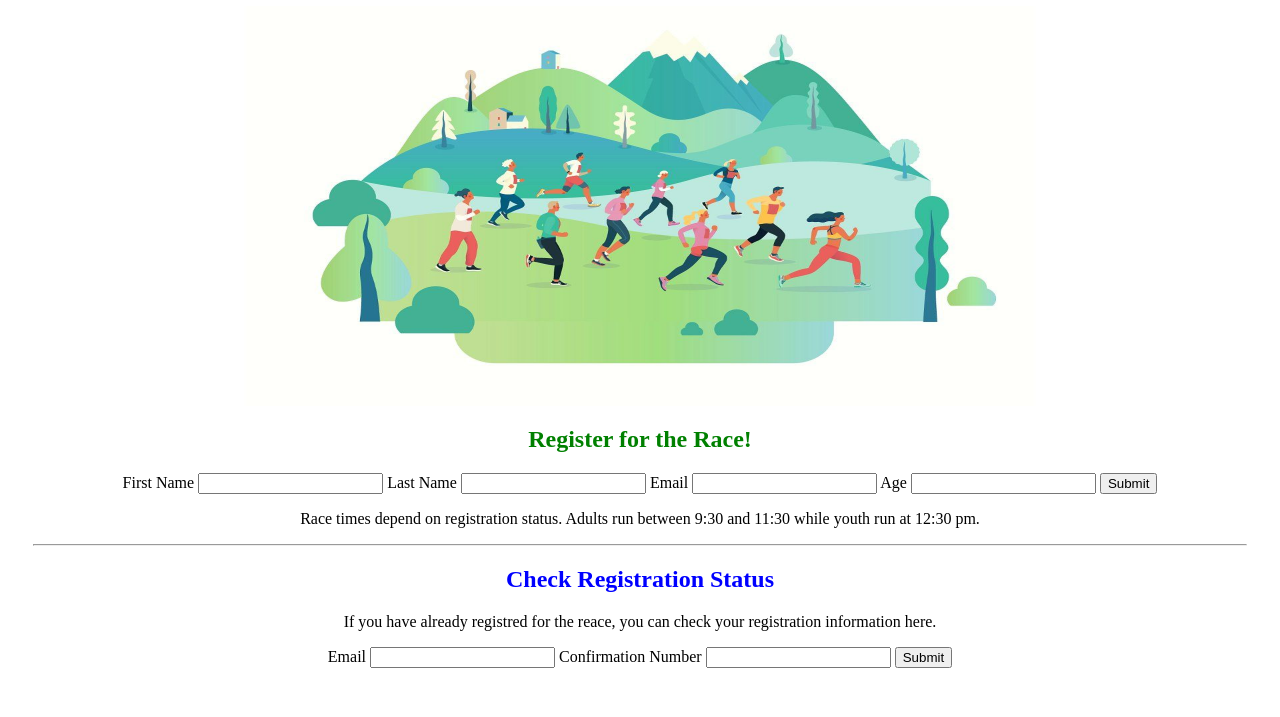
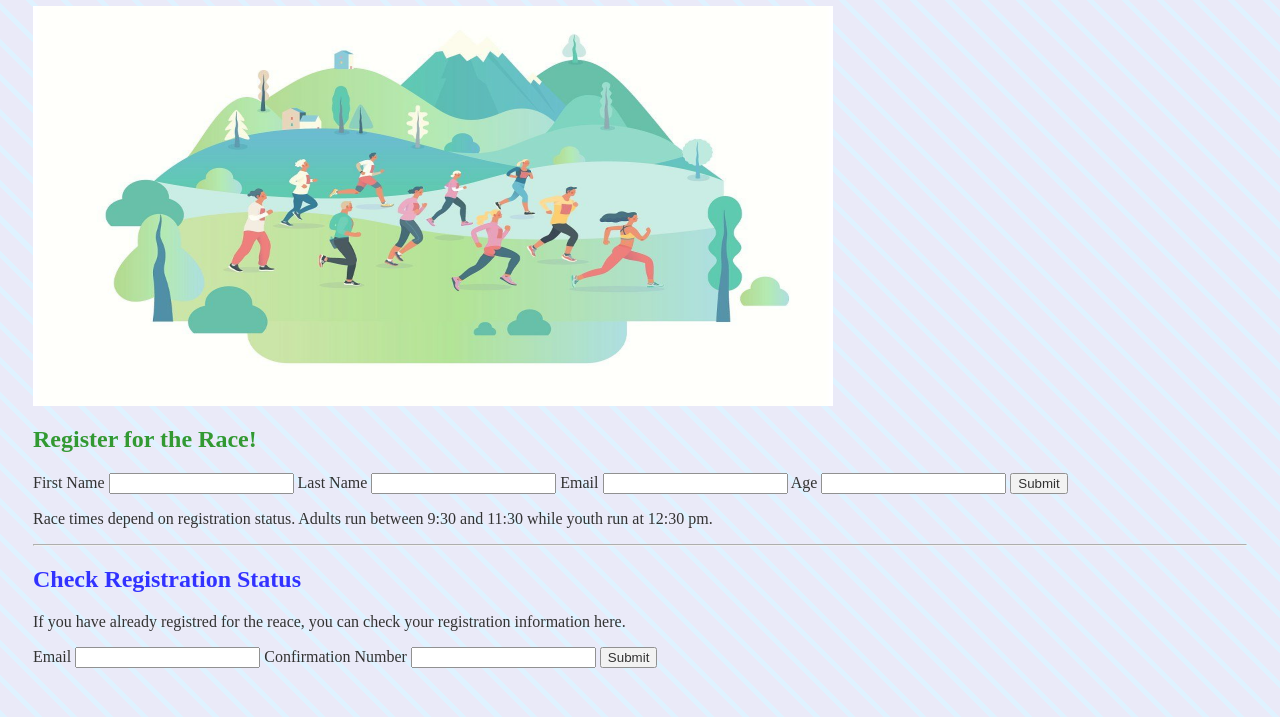
Before and after one commit to Treal1/Race-day-project, a plain HTML site: page index.html in a window 1280 px wide. Shown: the part 85-802 px from the top of the page. Drawn offline with Linux system fonts and the light colour scheme.

Commit message:
added background

```diff
--- a/style.css
+++ b/style.css
@@ -1,6 +1,12 @@
 html{
    text-align:center
+   background-color: #e5e5f7;
+   opacity: 0.8;
+   background: repeating-linear-gradient( 45deg, #d8efff, #d8efff 5px, #e5e5f7 5px, #e5e5f7 25px )
 }
+
+/*Found the background design on: https://www.magicpattern.design/tools/css-backgrounds> */
+
 body { padding: 25px;}
 
 h1 {
```
